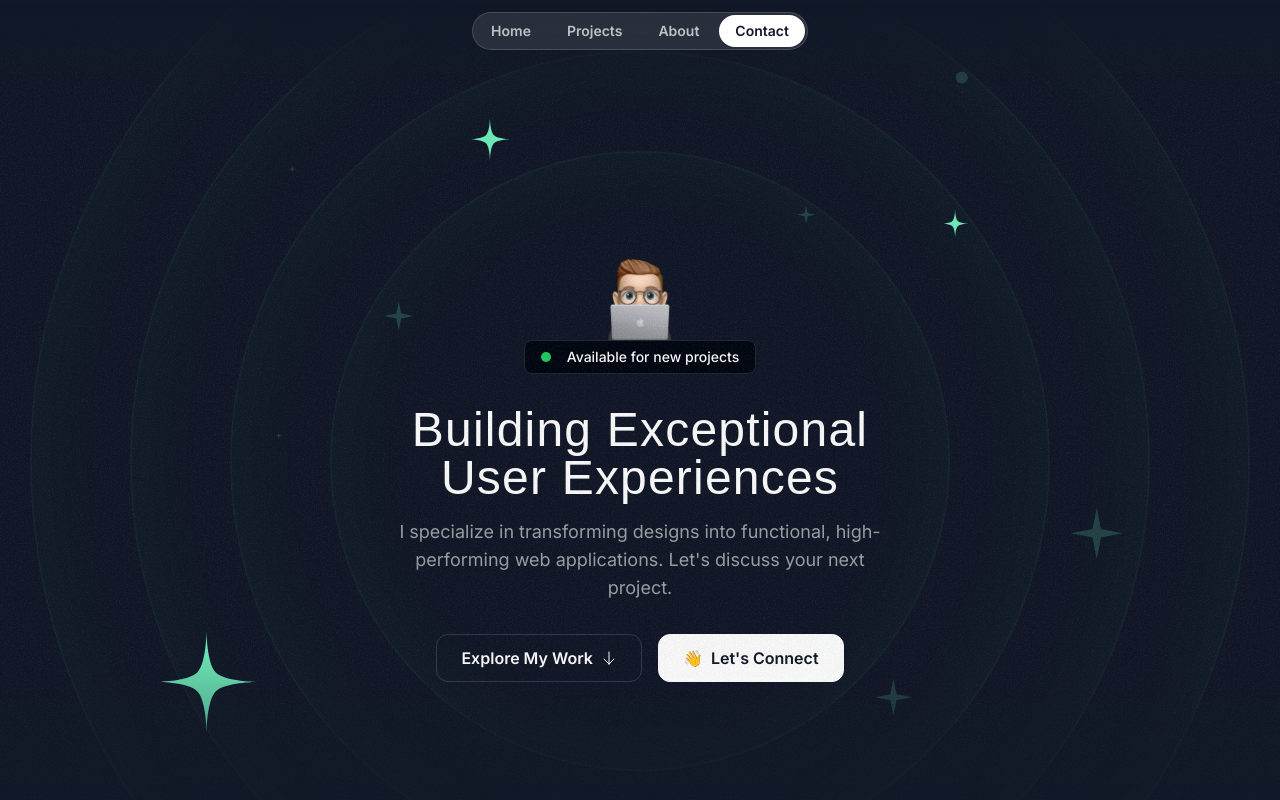
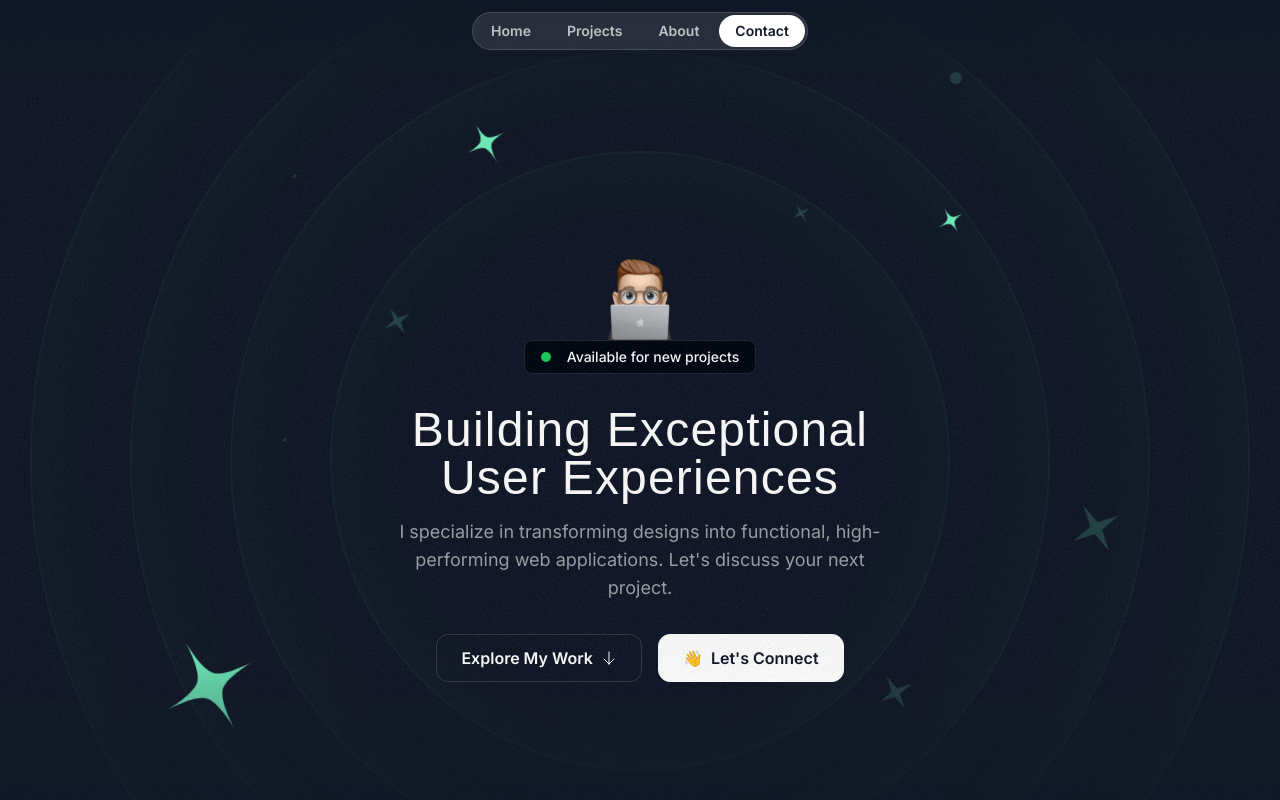
Before and after one commit to mwaraem/dashboard-project, a Next.js app: page / in a window 1280 px wide. Shown: the top 800 px of the page. Built offline with nearby package versions, Linux system fonts and the light colour scheme; a web font is replaced by a local one.

Commit message:
Second Commit

```diff
--- a/src/components/HeroOrbit.tsx
+++ b/src/components/HeroOrbit.tsx
@@ -1,17 +1,24 @@
 import { PropsWithChildren } from "react"
+import { twMerge } from "tailwind-merge";
 
-export const HeroOrbit = ({ children, size, rotation }: PropsWithChildren<{ size: number; rotation: number }>) => {
+export const HeroOrbit = ({ children, size, rotation, shouldOrbit = false, orbitDuration, }: PropsWithChildren<{ size: number; rotation: number; shouldOrbit?: boolean; orbitDuration?: string; }>) => {
     return (
-        <div className="absolute left-1/2 top-1/2 -translate-x-1/2 -translate-y-1/2">
+        <div className="absolute left-1/2 top-1/2 -translate-x-1/2 -translate-y-1/2 -z-20">
+            <div className={twMerge(shouldOrbit === true && "animate-spin")} style={{
+                animationDuration: orbitDuration,
+            }}>
                 <div className="flex items-start justify-start" style={{
                     transform: `rotate(${rotation}deg)`,
                     height: `${size}px`,
                     width: `${size}px`,
                 }}>
+                    <div className="animate-spin [animation-duration:10s]">
                         <div className="inline-flex" style={{
                             transform: `rotate(${rotation * -1}deg)`,
                         }}>{children}</div>
                     </div>
                 </div>
+            </div>
+        </div>
     )
 }
--- a/src/sections/Hero.tsx
+++ b/src/sections/Hero.tsx
@@ -57,7 +57,7 @@ export const HeroSection = () => {
           <Image src={memojiImage} className="size-[100px]" alt="Person peeking from behind laptop" />
           <div className="bg-gray-950 border border-gray-800 px-4 py-1.5 inline-flex items-center gap-4 rounded-lg">
             <div className="bg-green-500 size-2.5 rounded-full relative">
-              <div className="bg-green-500 absolute inset-0 rounded-full animate-ping"></div>
+              <div className="bg-green-500 absolute inset-0 rounded-full animate-ping-large"></div>
             </div>
             <div className="text-sm font-medium">Available for new projects</div>
           </div>
--- a/tailwind.config.ts
+++ b/tailwind.config.ts
@@ -24,6 +24,17 @@ const config: Config = {
       fontFamily: {
         sans: 'var(--font-sans)',
         serif: 'var(--font-serif)',
+      },
+      animation: {
+        'ping-large': "ping-large 1s ease-in-out infinite"
+      },
+      keyframes: {
+        'ping-large': {
+          '75%, 100%': {
+            transform: 'scale(3)',
+            opacity: '0',
+          }
+        }
       }
     },
   },
```
Lines whose indentation alone changed are shown as unchanged.
